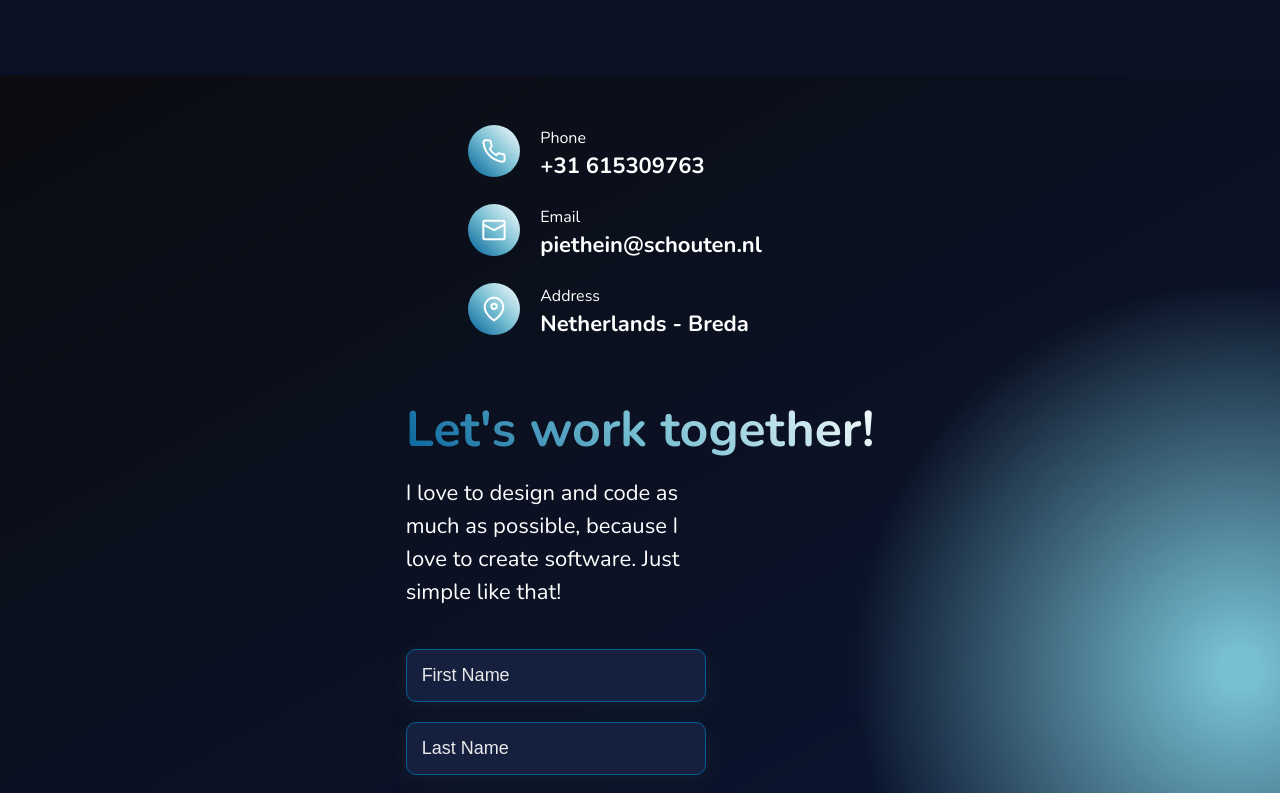
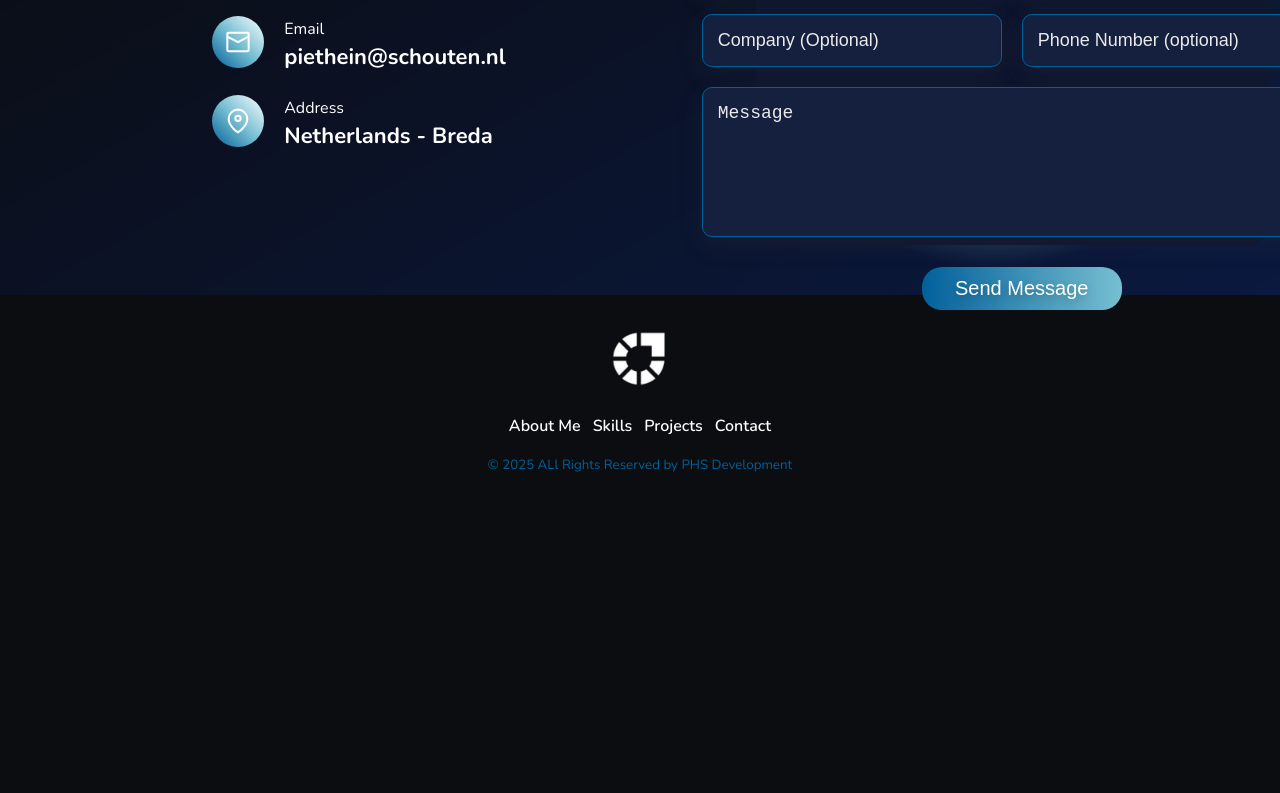
Before and after one commit to phsworks/portfolio-react, a React (Vite) app: page /#/ in a window 1280 px wide. Shown: the part 6000-6793 px from the top of the page. After the commit the page ends 6505 px from the top, so only its background shows below. Built offline with nearby package versions, Linux system fonts and the light colour scheme.

Commit message:
contact almost done

```diff
--- a/src/Components/Contact.css
+++ b/src/Components/Contact.css
@@ -2,14 +2,14 @@
   background-image: url(../assets/Background.png);
   background-size: cover;
   background-repeat: no-repeat;
-  background-position: center;
+  background-position: center left;
   padding-top: 50px;
-  padding-bottom: 20px;
+  padding-bottom: 50px;
   display: flex;
   justify-content: center;
   align-items: center;
   flex-direction: column;
-  gap: 50px;
+  gap: 40px;
 
 }
 
@@ -53,6 +53,8 @@
   }
 }
 
+
+
 .form-intro {
   display: flex;
   justify-content: center;
@@ -70,6 +72,11 @@
   }
 }
 
+.form-section {
+  background-color: #0d152f;
+  border-radius: 20px;
+  padding: 25px;
+}
 
 .contact-form {
   display: flex;
@@ -79,7 +86,6 @@
   gap: 20px;
   font-size: 18px;
   padding-bottom: 30px;
-
 
 
   input, textarea {
@@ -100,6 +106,7 @@
 
   textarea {
     min-height: 150px;
+    max-height: 300px;
     max-width: 300px;
     min-width: 300px;
   }
@@ -110,3 +117,65 @@
     margin-top: 10px;
   }
 }
+
+
+@media (min-width: 650px) and (max-width: 1100px) {
+  .contact-container {
+    display: flex;
+    flex-direction: row;
+  }
+
+}
+
+
+@media (min-width: 1100px) {
+  .contact-container {
+    display: flex;
+    flex-direction: row;
+    gap: 200px;
+    background-position: left;
+  }
+
+  .contact-info {
+    padding-left: 200px;
+  }
+
+  .form-section {
+    width: 40vw;
+    height: 50vh;
+    display: flex;
+    justify-content: center;
+    align-items: center;
+    flex-direction: column;
+  }
+  .form-intro {
+    text-align: center;
+
+    h2 {
+      text-align: center;
+    }
+
+    p {
+      text-align: center;
+      width: 550px;
+    }
+  }
+
+  .contact-form {
+    flex-direction: row;
+    flex-wrap: wrap;
+    max-width: 620px;
+
+    textarea {
+      min-width: 620px;
+      max-width: 600px;
+      max-width: 500px;
+    }
+
+
+
+
+  }
+
+
+}
--- a/src/Components/Contact.jsx
+++ b/src/Components/Contact.jsx
@@ -83,18 +83,11 @@ function Contact() {
               value="b15501f2-26aa-448c-94b2-ed57b42c56fa"
             />
             <input
-              placeholder="First Name"
+              placeholder="Full Name"
               type="text"
               name="First name"
               required
               onChange={(e) => setFirstName(e.target.value)}
-            />
-            <input
-              placeholder="Last Name"
-              type="text"
-              name="Last name"
-              required
-              onChange={(e) => setLastName(e.target.value)}
             />
             <input
               placeholder="Email"
@@ -122,6 +115,7 @@ function Contact() {
               onChange={(e) => setMessage(e.target.value)}
               required
             ></textarea>
+            <br></br>
             <button className="primary-button" type="submit">
               Send Message
             </button>
--- a/src/Components/Hero.css
+++ b/src/Components/Hero.css
@@ -123,7 +123,7 @@
   .hero {
     flex-direction: row;
     justify-content:space-around;
-    height: 85vh;
+    height: 50vh;
     padding-top: 80px;
 
     .personal-info {
```
